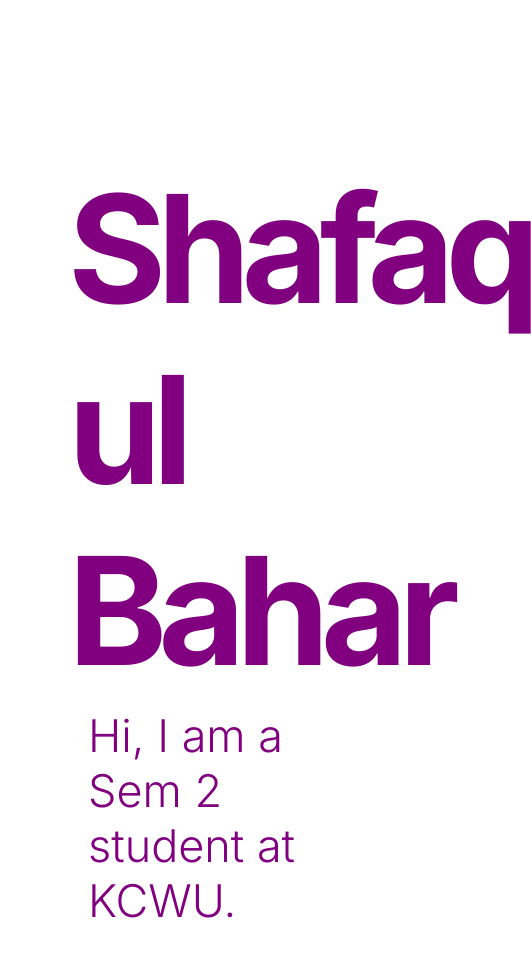
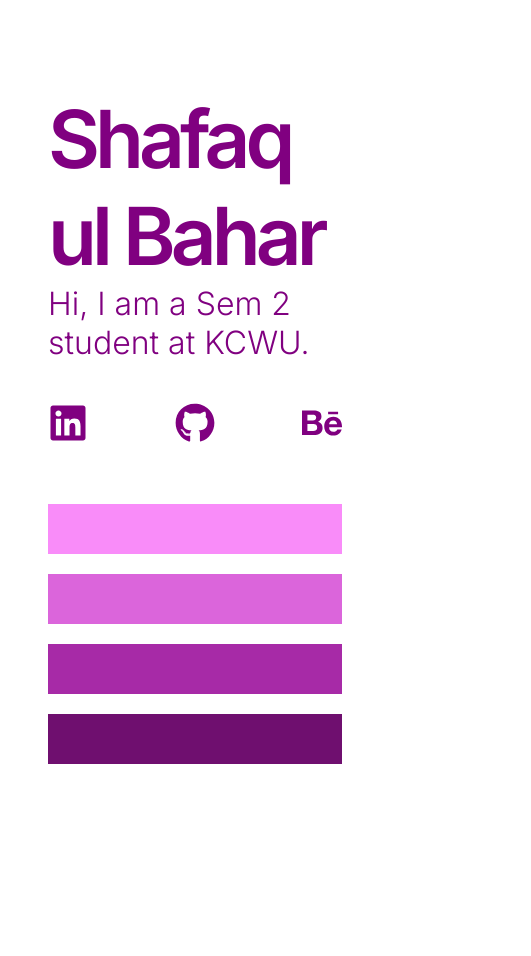
Before and after one commit to shafaqub/website, a plain HTML site: page index.html in a window 390 px wide. Shown: the whole page, 531 px wide, since content can reach past the window. After the commit the page ends 854 px from the top, so only its background shows below. Drawn offline with Linux system fonts and the light colour scheme.

Commit message:
mobile version

```diff
--- a/index.html
+++ b/index.html
@@ -11,7 +11,25 @@
     <title>Shafaq Ul Bahar</title>
 </head>
 <body>
-    <h1>Shafaq ul Bahar</h1>
-    <p>Hi, I am a Sem 2 student at KCWU.</p>
+    <div class="hero">
+        <div class="top-section"> <h1>Shafaq ul Bahar</h1>
+            <p>Hi, I am a Sem 2 student at KCWU.</p>
+            <div class="links">
+
+                <a href="https://www.linkedin.com/in/shafaq-ul-bahar-a1645324a/"><svg class="heightNwidthForLinks" xmlns="http://www.w3.org/2000/svg" viewBox="0 0 448 512"><path fill="#800080" d="M416 32H31.9C14.3 32 0 46.5 0 64.3v383.4C0 465.5 14.3 480 31.9 480H416c17.6 0 32-14.5 32-32.3V64.3c0-17.8-14.4-32.3-32-32.3zM135.4 416H69V202.2h66.5V416zm-33.2-243c-21.3 0-38.5-17.3-38.5-38.5S80.9 96 102.2 96c21.2 0 38.5 17.3 38.5 38.5 0 21.3-17.2 38.5-38.5 38.5zm282.1 243h-66.4V312c0-24.8-.5-56.7-34.5-56.7-34.6 0-39.9 27-39.9 54.9V416h-66.4V202.2h63.7v29.2h.9c8.9-16.8 30.6-34.5 62.9-34.5 67.2 0 79.7 44.3 79.7 101.9V416z"/></svg></a>
+                <a href="https://github.com/shafaqub"><svg class="heightNwidthForLinks" xmlns="http://www.w3.org/2000/svg" viewBox="0 0 496 512"><path  fill="#800080" d="M165.9 397.4c0 2-2.3 3.6-5.2 3.6-3.3 .3-5.6-1.3-5.6-3.6 0-2 2.3-3.6 5.2-3.6 3-.3 5.6 1.3 5.6 3.6zm-31.1-4.5c-.7 2 1.3 4.3 4.3 4.9 2.6 1 5.6 0 6.2-2s-1.3-4.3-4.3-5.2c-2.6-.7-5.5 .3-6.2 2.3zm44.2-1.7c-2.9 .7-4.9 2.6-4.6 4.9 .3 2 2.9 3.3 5.9 2.6 2.9-.7 4.9-2.6 4.6-4.6-.3-1.9-3-3.2-5.9-2.9zM244.8 8C106.1 8 0 113.3 0 252c0 110.9 69.8 205.8 169.5 239.2 12.8 2.3 17.3-5.6 17.3-12.1 0-6.2-.3-40.4-.3-61.4 0 0-70 15-84.7-29.8 0 0-11.4-29.1-27.8-36.6 0 0-22.9-15.7 1.6-15.4 0 0 24.9 2 38.6 25.8 21.9 38.6 58.6 27.5 72.9 20.9 2.3-16 8.8-27.1 16-33.7-55.9-6.2-112.3-14.3-112.3-110.5 0-27.5 7.6-41.3 23.6-58.9-2.6-6.5-11.1-33.3 2.6-67.9 20.9-6.5 69 27 69 27 20-5.6 41.5-8.5 62.8-8.5s42.8 2.9 62.8 8.5c0 0 48.1-33.6 69-27 13.7 34.7 5.2 61.4 2.6 67.9 16 17.7 25.8 31.5 25.8 58.9 0 96.5-58.9 104.2-114.8 110.5 9.2 7.9 17 22.9 17 46.4 0 33.7-.3 75.4-.3 83.6 0 6.5 4.6 14.4 17.3 12.1C428.2 457.8 496 362.9 496 252 496 113.3 383.5 8 244.8 8zM97.2 352.9c-1.3 1-1 3.3 .7 5.2 1.6 1.6 3.9 2.3 5.2 1 1.3-1 1-3.3-.7-5.2-1.6-1.6-3.9-2.3-5.2-1zm-10.8-8.1c-.7 1.3 .3 2.9 2.3 3.9 1.6 1 3.6 .7 4.3-.7 .7-1.3-.3-2.9-2.3-3.9-2-.6-3.6-.3-4.3 .7zm32.4 35.6c-1.6 1.3-1 4.3 1.3 6.2 2.3 2.3 5.2 2.6 6.5 1 1.3-1.3 .7-4.3-1.3-6.2-2.2-2.3-5.2-2.6-6.5-1zm-11.4-14.7c-1.6 1-1.6 3.6 0 5.9 1.6 2.3 4.3 3.3 5.6 2.3 1.6-1.3 1.6-3.9 0-6.2-1.4-2.3-4-3.3-5.6-2z"/></svg></a>
+                <a href="https://www.behance.net/shafaqulbahar"><svg class="heightNwidthForLinks" xmlns="http://www.w3.org/2000/svg" viewBox="0 0 576 512"><path  fill="#800080" d="M232 237.2c31.8-15.2 48.4-38.2 48.4-74 0-70.6-52.6-87.8-113.3-87.8H0v354.4h171.8c64.4 0 124.9-30.9 124.9-102.9 0-44.5-21.1-77.4-64.7-89.7zM77.9 135.9H151c28.1 0 53.4 7.9 53.4 40.5 0 30.1-19.7 42.2-47.5 42.2h-79v-82.7zm83.3 233.7H77.9V272h84.9c34.3 0 56 14.3 56 50.6 0 35.8-25.9 47-57.6 47zm358.5-240.7H376V94h143.7v34.9zM576 305.2c0-75.9-44.4-139.2-124.9-139.2-78.2 0-131.3 58.8-131.3 135.8 0 79.9 50.3 134.7 131.3 134.7 61.3 0 101-27.6 120.1-86.3H509c-6.7 21.9-34.3 33.5-55.7 33.5-41.3 0-63-24.2-63-65.3h185.1c.3-4.2 .6-8.7 .6-13.2zM390.4 274c2.3-33.7 24.7-54.8 58.5-54.8 35.4 0 53.2 20.8 56.2 54.8H390.4z"/></svg> </a>
+            </div>
+            </div>
+        <div class="bottom-section">
+            <div class="blocks" id="b1"></div>
+            <div class="blocks" id="b2"></div>
+            <div class="blocks" id="b3"></div>
+            <div class="blocks" id="b4"></div>
+        </div>
+    </div>
+
+
+
 </body>
 </html>
--- a/style.css
+++ b/style.css
@@ -1,24 +1,81 @@
+
+body{
+    font-size: 45px;
+}
+
+.hero{
+    margin-top: 20px;
+    margin-bottom: 20px;
+
+}
+
+/*TOP SECTION*/
+.top-section{
+    margin: 90px 40px 30px 40px;
+
+}
+
+
 h1{
     color: purple;
-    margin-top: 150px;
-    margin-left: 60px;
-    margin-bottom: 5px;
-    font-size: 150px;
+    font-size: 5rem;
     display: inline-block;
     font-family: "Inter", sans-serif;
-    font-optical-sizing: auto;
-    font-weight: 700;
+    font-weight: 600;
     font-style: normal;
-    letter-spacing: -9px;
+    letter-spacing: -5px;
+    margin: 0px;
 }
 p{
     color: purple;
-    margin-left: 80px;
-    margin-top: 2px;
-    font-size: 45px;
+    font-size: 2rem;
     font-family: "Inter", sans-serif;
-    font-optical-sizing: auto;
     font-weight: 300;
     font-style: normal;
+    margin: 0px;
 
 }
+
+/*Link Part*/
+.links{
+    margin-top: 40px;
+    margin-bottom: 30px;
+    display: flex;
+    justify-content: space-between;
+}
+
+.heightNwidthForLinks{
+    height: 40px;
+    width: 40px;
+}
+
+
+/*BOTTOM SECTION*/
+
+.bottom-section{
+    margin: 50px 40px 90px 40px;
+}
+
+.blocks{
+    height: 50px;
+    justify-content: space-evenly;
+    display: block;
+}
+
+#b1{
+    background-color: rgb(249, 140, 249);
+}
+#b2{
+    background-color: rgb(219, 101, 219);
+    margin-top: 20px;
+
+}
+#b3{
+    background-color: rgb(167, 42, 167);
+    margin-top: 20px;
+
+}
+#b4{
+    background-color: rgb(111, 15, 111);
+    margin-top: 20px;
+}
```
